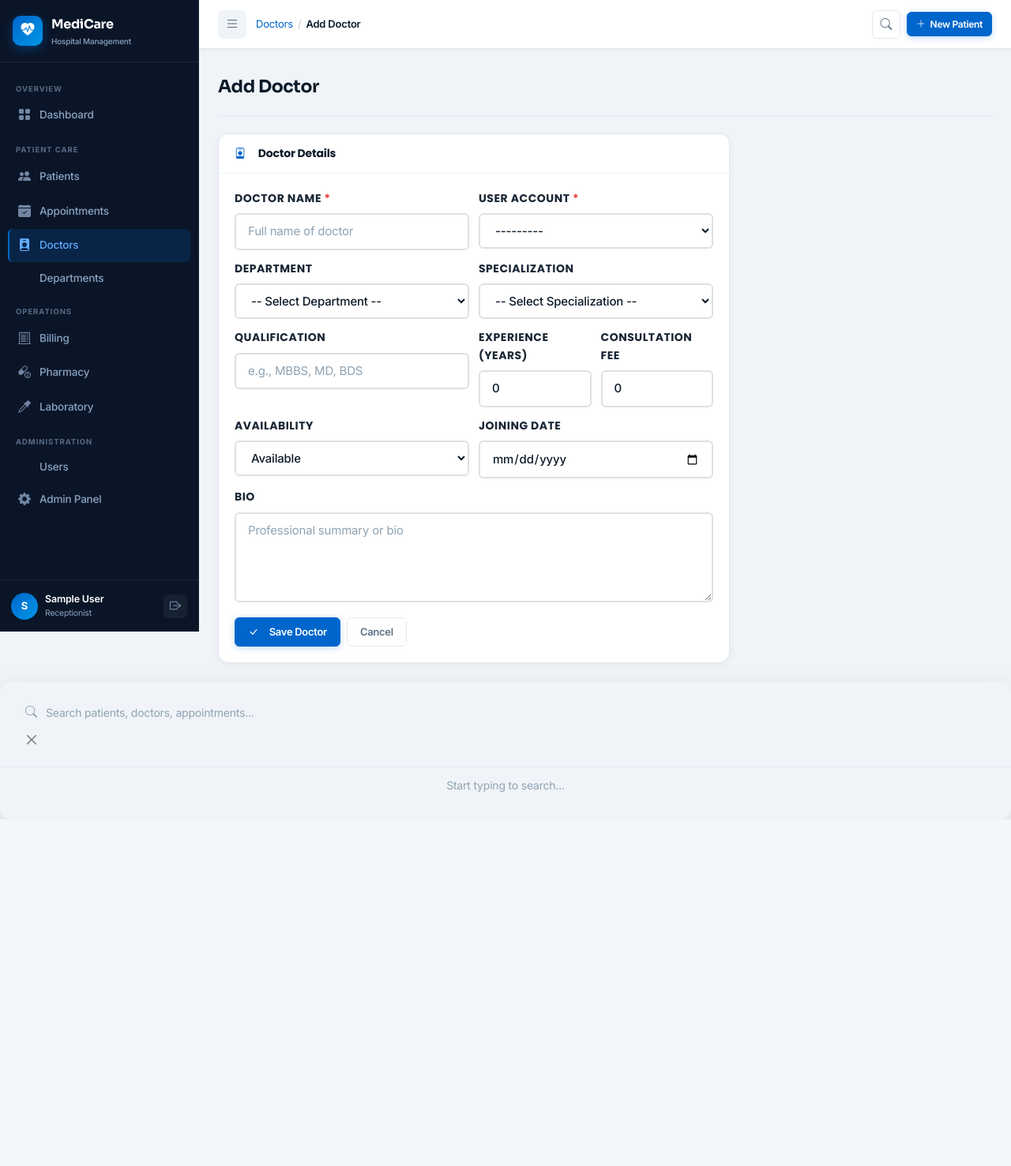
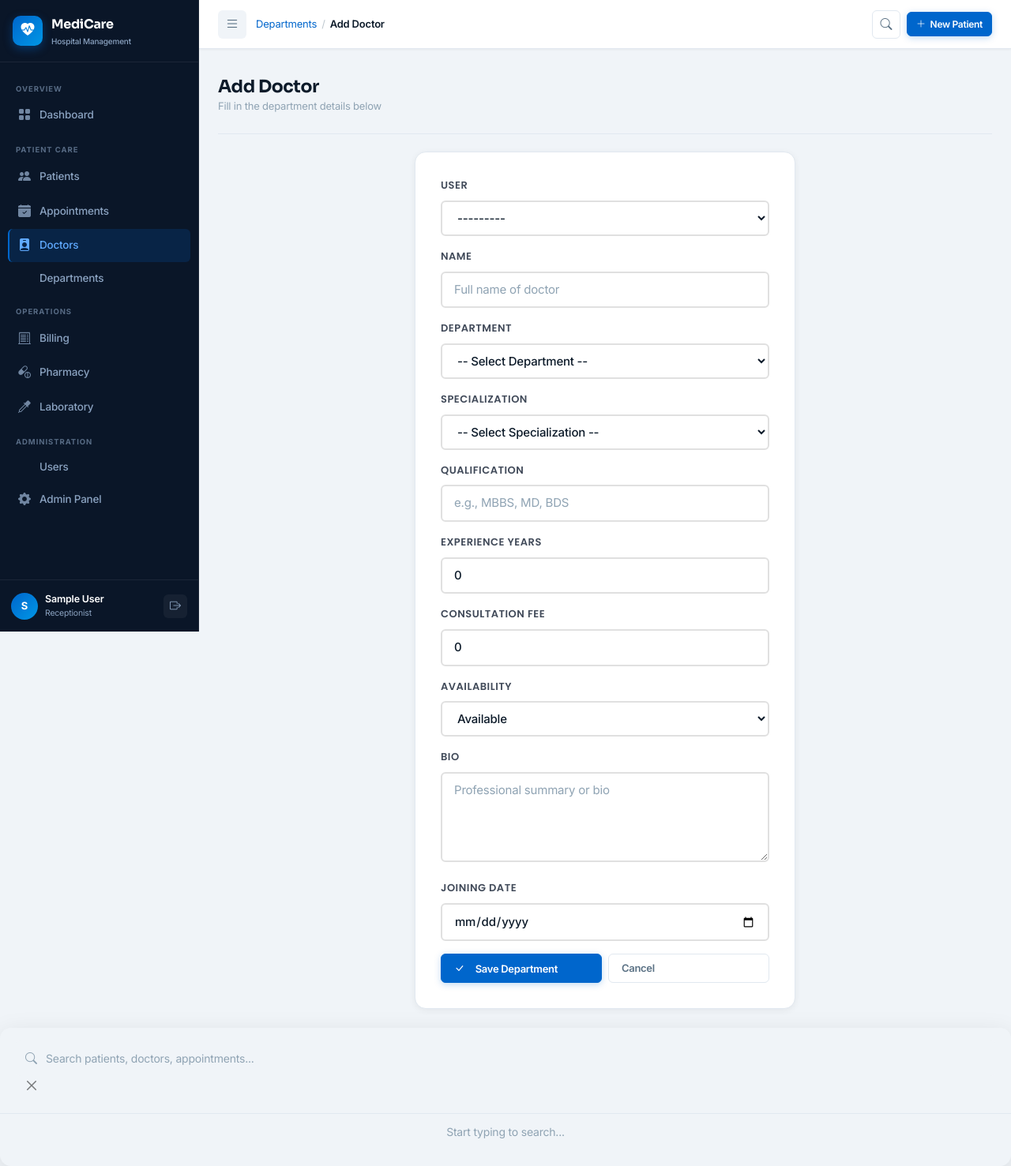
Before and after one commit to Rahulsingariya/Hospital_Management_System, a Django app: page /doctors/create/ in a window 1280 px wide. Shown: the whole page at 79% size. Before the commit the page ends 1038 px from the top, so only its background shows below. Run offline with Django 4.2, Linux system fonts and the light colour scheme; the visitor is signed in with stand-in values (Sample User, id 1); data comes from the database, SQL or seed files in the repository; data that the repository does not hold is empty.

Commit message:
Update doctor_form.html

```diff
--- a/HM/templates/doctors/doctor_form.html
+++ b/HM/templates/doctors/doctor_form.html
@@ -1,36 +1,32 @@
 {% extends "base.html" %}
 {% block title %}{{ title }}{% endblock %}
 {% block breadcrumb %}
-<a href="{% url 'doctors:list' %}" class="breadcrumb-item">Doctors</a>
+<a href="{% url 'doctors:departments' %}" class="breadcrumb-item">Departments</a>
 <span class="breadcrumb-sep">/</span>
 <span class="breadcrumb-item active">{{ title }}</span>
 {% endblock %}
 {% block content %}
 <div class="page-header">
-  <div><h1 class="page-title">{{ title }}</h1></div>
+  <div><h1 class="page-title">{{ title }}</h1><p class="page-subtitle">Fill in the department details below</p></div>
 </div>
-<div class="row g-4">
-  <div class="col-xl-8">
+<div class="row justify-content-center">
+  <div class="col-lg-6">
     <div class="card">
-      <div class="card-header"><h5 class="card-title"><i class="bi bi-person-badge me-2 text-primary"></i>Doctor Details</h5></div>
-      <div class="card-body">
-        <form method="POST">
+      <div class="card-body" style="padding: 32px;">
+        <form method="post">
           {% csrf_token %}
-          <div class="row g-3">
-            <div class="col-md-6"><label class="form-label">Doctor Name <span class="text-danger">*</span></label>{{ form.name }}</div>
-            <div class="col-md-6"><label class="form-label">User Account <span class="text-danger">*</span></label>{{ form.user }}</div>
-            <div class="col-md-6"><label class="form-label">Department</label>{{ form.department }}</div>
-            <div class="col-md-6"><label class="form-label">Specialization</label>{{ form.specialization }}</div>
-            <div class="col-md-6"><label class="form-label">Qualification</label>{{ form.qualification }}</div>
-            <div class="col-md-3"><label class="form-label">Experience (Years)</label>{{ form.experience_years }}</div>
-            <div class="col-md-3"><label class="form-label">Consultation Fee</label>{{ form.consultation_fee }}</div>
-            <div class="col-md-6"><label class="form-label">Availability</label>{{ form.availability }}</div>
-            <div class="col-md-6"><label class="form-label">Joining Date</label>{{ form.joining_date }}</div>
-            <div class="col-12"><label class="form-label">Bio</label>{{ form.bio }}</div>
-            <div class="col-12 d-flex gap-2">
-              <button type="submit" class="btn btn-primary"><i class="bi bi-check-lg me-2"></i>Save Doctor</button>
-              <a href="{% url 'doctors:list' %}" class="btn btn-outline-secondary">Cancel</a>
-            </div>
+          {% for field in form %}
+          <div class="mb-4">
+            <label class="form-label fw-semibold" style="font-size: 13px; color: #374151;">{{ field.label }}</label>
+            {{ field }}
+            {% if field.errors %}
+            <div class="text-danger small mt-1">{{ field.errors.0 }}</div>
+            {% endif %}
+          </div>
+          {% endfor %}
+          <div class="d-flex gap-2 mt-4">
+            <button type="submit" class="btn btn-primary w-100"><i class="bi bi-check-lg me-2"></i>Save Department</button>
+            <a href="{% url 'doctors:departments' %}" class="btn btn-outline-secondary w-100">Cancel</a>
           </div>
         </form>
       </div>
```
